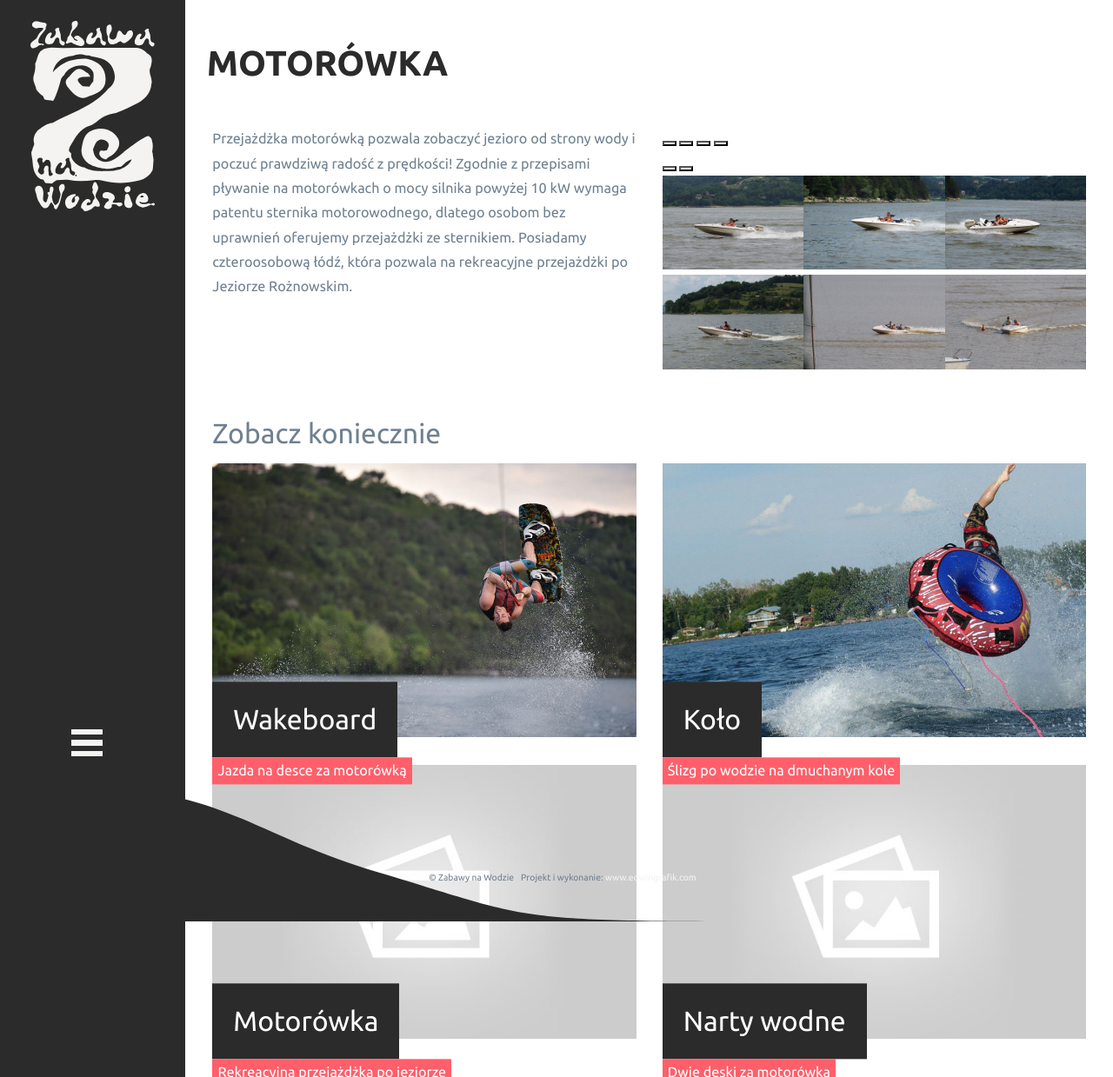
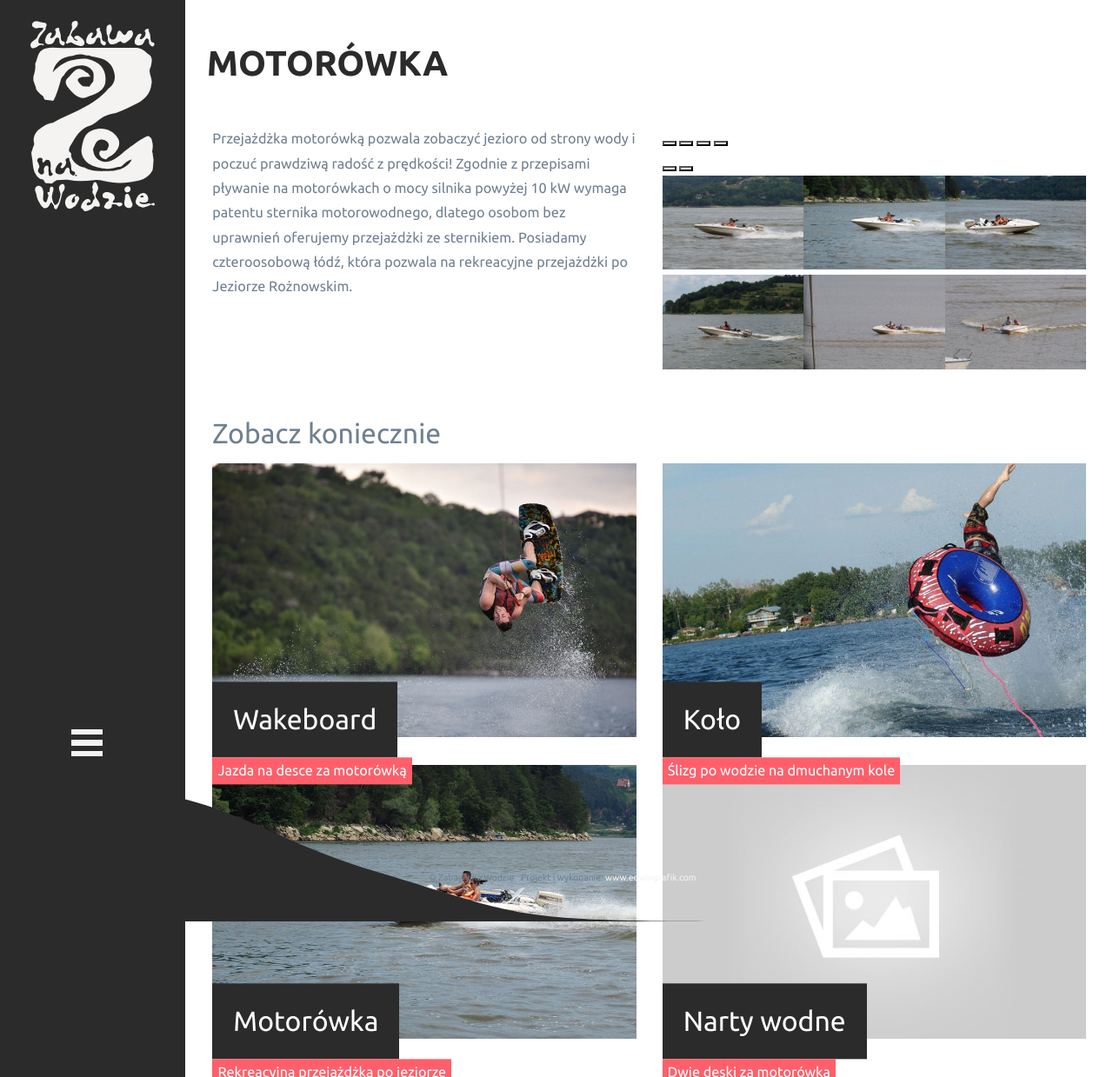
Before and after one commit to edwingrafik/zabawynawodzie, a Jekyll site: the page built from _disciplines/2018-07-23-motorowka.md, in a window 1280 px wide. Shown: the whole page at 87% size. Built offline with Jekyll 4.4.1, drawn with Linux system fonts in a browser that asks for light colours; nearby versions of some CDN libraries; comment, search, counter and statistics services are not loaded.

Commit message:
Update Dyscypliny “2018-07-23-motorowka”

```diff
--- a/_disciplines/2018-07-23-motorowka.md
+++ b/_disciplines/2018-07-23-motorowka.md
@@ -11,7 +11,7 @@ desc: >-
   czteroosobową łódź, która pozwala na rekreacyjne przejażdżki po Jeziorze
   Rożnowskim.
 short-desc: Rekreacyjna przejażdżka po jeziorze
-thumbnail: /images/uploads/default.jpg
+thumbnail: /images/uploads/motorowka-p5311379.jpg
 gallery:
   - alt: przejażdżki motorówką
     image: /images/uploads/motorowka-p5311370.jpg
```
